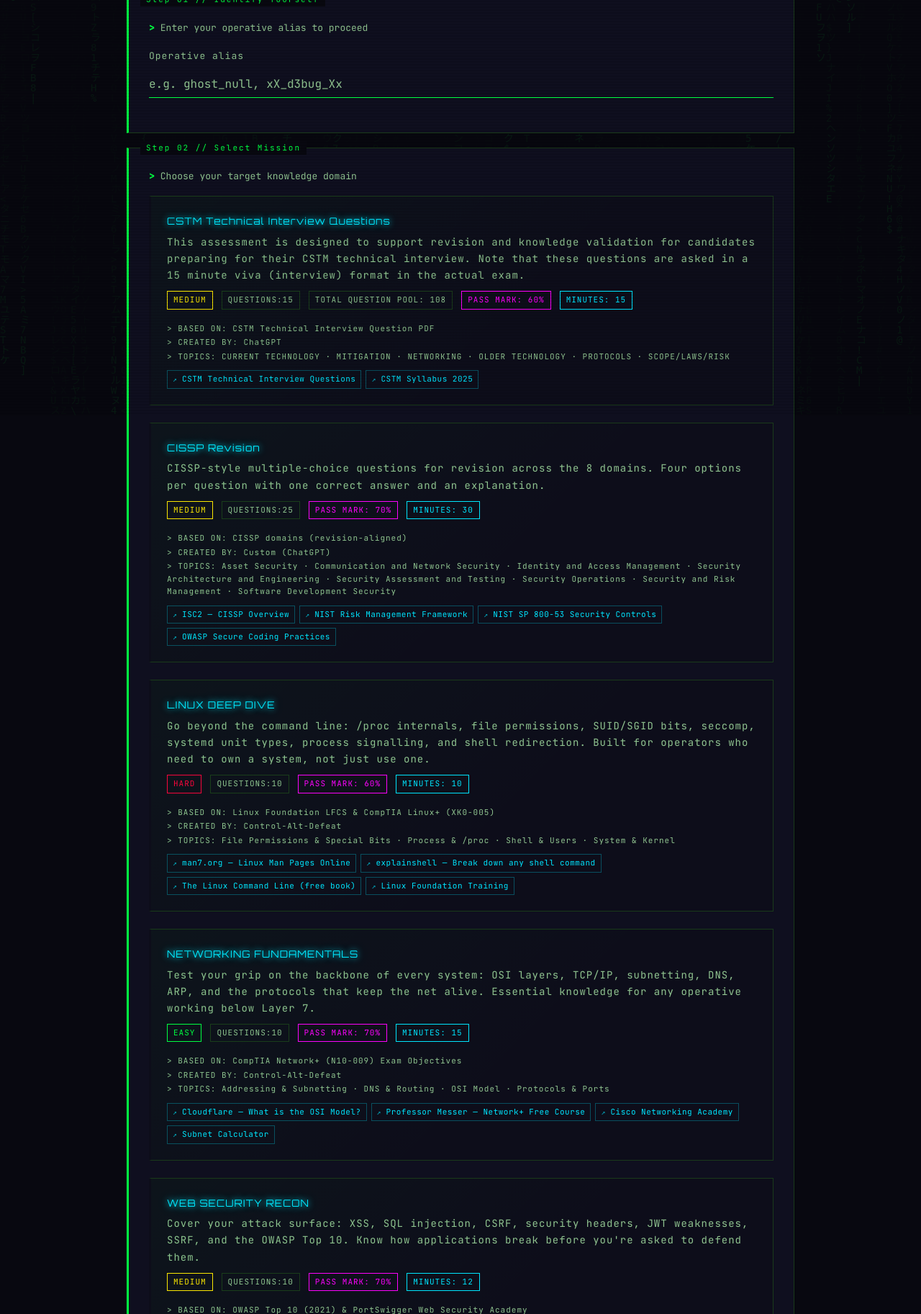
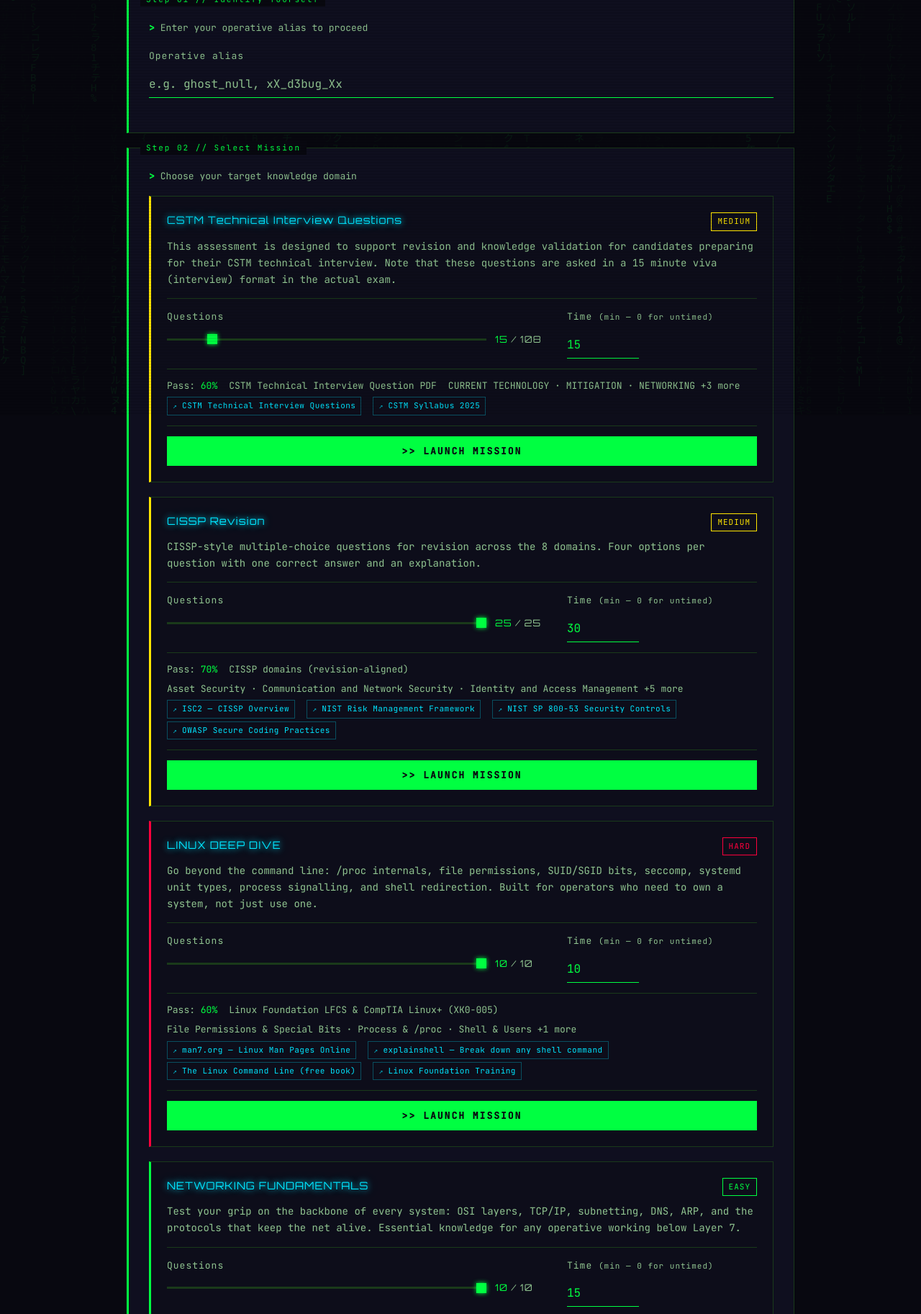
Before and after one commit to RedcentricCyber/Control-Alt-Defeat, a Flask app: page / in a window 1280 px wide. Shown: the part 223-2048 px from the top of the page at 72% size. Run offline with Flask 3, Linux system fonts and the light colour scheme; data comes from the database, SQL or seed files in the repository; some libraries are stand-ins or nearby versions.

Commit message:
Redesign exam cards with always-visible controls and per-card launch
Layout:
- Header row: exam title (left) + difficulty badge (right)
- Description
- Config section (always visible): questions slider + time limit input
- Meta row: pass %, attribution, topic list (first 3), reference links
- Full-width launch button

Cards are now <div> elements instead of <label>; clicking the launch
button selects the exam, syncs hidden form fields, and submits.
Double-click-to-launch and the separate Step 03 panel are removed.

CSS:
- Left border always shows difficulty colour (green/yellow/red/magenta)
- Hover still glows green for consistency
- Add .card-top, .card-meta-row, .card-actions, .card-launch-btn
- Remove .exam-meta, .exam-card::after, overflow:hidden, .exam-card.selected

JS: index.js simplified to launchExam() + slider sync; no more radio
change handlers, examOk tracking, or card click listeners.

https://claude.ai/code/session_01XVqtCZdSjTYJVU5LnCXcMV

```diff
--- a/app/static/css/cyberpunk.css
+++ b/app/static/css/cyberpunk.css
@@ -199,41 +199,34 @@ header {
 .exam-grid {
   display: grid;
   grid-template-columns: 1fr;
-  gap: 16px;
+  gap: 20px;
   margin-bottom: 24px;
 }
 
 .exam-card {
   background: var(--bg-secondary);
   border: 1px solid var(--border-dim);
-  border-left: 3px solid transparent;
+  border-left: 3px solid var(--border-dim);
   padding: 22px;
-  cursor: pointer;
   transition: border-color 0.2s, box-shadow 0.2s;
   position: relative;
-  overflow: hidden;
+  display: flex;
+  flex-direction: column;
 }
 
-.exam-card::after {
-  content: '';
-  position: absolute;
-  inset: 0;
-  background: linear-gradient(135deg, rgba(0,255,65,0.03) 0%, transparent 60%);
-  pointer-events: none;
-}
+/* Difficulty colour on left border — always visible */
+.exam-card-easy   { border-left-color: var(--neon-green);   }
+.exam-card-medium { border-left-color: var(--neon-yellow);  }
+.exam-card-hard   { border-left-color: var(--neon-red);     }
+.exam-card-expert { border-left-color: var(--neon-magenta); }
 
-.exam-card:hover,
-.exam-card.selected {
+.exam-card:hover {
   border-color: var(--neon-green);
   border-left-color: var(--neon-green);
   box-shadow: var(--glow-green), inset 0 0 30px rgba(0,255,65,0.04);
 }
 
-.exam-card.selected {
-  background: rgba(0,255,65,0.06);
-}
-
-/* Double-click launch flash */
+/* Launch flash */
 @keyframes card-launch {
   0%   { box-shadow: var(--glow-green), inset 0 0 30px rgba(0,255,65,0.04); }
   50%  { box-shadow: 0 0 40px rgba(0,255,65,0.8), inset 0 0 60px rgba(0,255,65,0.12); }
@@ -245,7 +238,7 @@ header {
   border-color: var(--neon-green);
 }
 
-/* Alias-nudge pulse when double-clicking without an alias set */
+/* Alias-nudge pulse */
 @keyframes input-nudge {
   0%   { border-color: var(--border-dim); box-shadow: none; }
   40%  { border-color: var(--neon-cyan);  box-shadow: 0 0 14px rgba(0,229,255,0.5); }
@@ -256,26 +249,53 @@ header {
 
 .exam-card input[type="radio"] { display: none; }
 
+/* Card header: title (left) + difficulty tag (right) */
+.card-top {
+  display: flex;
+  align-items: flex-start;
+  justify-content: space-between;
+  gap: 12px;
+  margin-bottom: 10px;
+}
+
 .exam-title {
   font-family: var(--font-display);
-  font-size: 0.85rem;
+  font-size: 0.9rem;
   color: var(--neon-cyan);
   text-shadow: var(--glow-cyan);
-  margin-bottom: 6px;
   letter-spacing: 1px;
+  line-height: 1.4;
 }
 
 .exam-desc {
   font-size: 14px;
   color: var(--text-dim);
-  margin-bottom: 10px;
   line-height: 1.65;
 }
 
-.exam-meta {
+/* Meta row: pass mark, attribution, links */
+.card-meta-row {
   display: flex;
-  gap: 12px;
-  font-size: 12px;
+  flex-wrap: wrap;
+  align-items: center;
+  gap: 4px 16px;
+  font-size: 13px;
+  color: var(--text-dim);
+  margin-top: 14px;
+  padding-top: 12px;
+  border-top: 1px solid var(--border-dim);
+}
+
+/* Actions row: launch button */
+.card-actions {
+  margin-top: 14px;
+  padding-top: 14px;
+  border-top: 1px solid var(--border-dim);
+}
+
+.card-launch-btn {
+  width: 100%;
+  justify-content: center;
 }
 
 .tag {
@@ -284,6 +304,7 @@ header {
   font-size: 11px;
   letter-spacing: 1px;
   text-transform: uppercase;
+  flex-shrink: 0;
 }
 
 .tag-easy     { border-color: var(--neon-green);   color: var(--neon-green);   }
@@ -1230,6 +1251,8 @@ a.history-row-link:hover {
   border-top: 1px solid var(--border-dim);
 }
 
+/* card-config is always visible — no display:none needed */
+
 .cfg-label {
   display: block;
   font-size: 13px;
--- a/app/static/js/index.js
+++ b/app/static/js/index.js
@@ -1,105 +1,52 @@
-// Index page — form validation + exam card selection
+// Index page — alias validation, exam launch, slider sync
 (function () {
-  const aliasInput  = document.getElementById('alias');
-  const launchBtn   = document.getElementById('launch-btn');
-  const examCards   = document.querySelectorAll('.exam-card');
-  const radios      = document.querySelectorAll('input[name="exam_id"]');
-  const qHidden     = document.getElementById('num-questions-hidden');
-  const tlHidden    = document.getElementById('time-limit-hidden');
+  const aliasInput = document.getElementById('alias');
+  const qHidden    = document.getElementById('num-questions-hidden');
+  const tlHidden   = document.getElementById('time-limit-hidden');
 
   let aliasOk = aliasInput ? aliasInput.value.trim().length > 0 : false;
-  let examOk  = false;
-
-  function updateBtn() {
-    launchBtn.disabled = !(aliasOk && examOk);
-  }
 
   if (aliasInput) {
     aliasInput.addEventListener('input', function () {
       aliasOk = this.value.trim().length > 0;
-      updateBtn();
     });
   }
 
-  // Reflect pre-filled alias immediately
-  updateBtn();
+  // Called by each card's launch button
+  window.launchExam = function (examId) {
+    if (!aliasOk) {
+      if (aliasInput) {
+        aliasInput.focus();
+        aliasInput.classList.add('input-nudge');
+        setTimeout(function () { aliasInput.classList.remove('input-nudge'); }, 700);
+      }
+      return;
+    }
 
-  // Show config for the selected card, hide all others, sync hidden fields
-  function showConfig(examId) {
-    examCards.forEach(function (card) {
-      var cfg = card.querySelector('.card-config');
-      if (cfg) cfg.style.display = 'none';
-    });
+    var radio = document.getElementById('exam-' + examId);
+    if (radio) radio.checked = true;
 
-    var card = document.getElementById('card-' + examId);
-    if (!card) return;
-
-    var cfg     = card.querySelector('.card-config');
-    var qSlider = card.querySelector('.card-q-range');
-    var tInput  = card.querySelector('.card-time-val');
-
-    if (cfg) cfg.style.display = '';
+    var card    = document.getElementById('card-' + examId);
+    var qSlider = card && card.querySelector('.card-q-range');
+    var tInput  = card && card.querySelector('.card-time-val');
     if (qHidden && qSlider) qHidden.value  = qSlider.value;
     if (tlHidden && tInput) tlHidden.value = tInput.value;
-  }
 
-  // Delegated: keep hidden fields in sync as sliders / number inputs change
+    if (card) {
+      card.classList.add('launching');
+      setTimeout(function () {
+        document.getElementById('start-form').submit();
+      }, 180);
+    } else {
+      document.getElementById('start-form').submit();
+    }
+  };
+
+  // Keep the slider count label in sync as the user drags
   document.addEventListener('input', function (e) {
-    var card = e.target.closest('.exam-card');
-    if (!card) return;
-
     if (e.target.classList.contains('card-q-range')) {
-      var valEl = e.target.closest('.card-config').querySelector('.card-q-val');
+      var valEl = e.target.closest('.cfg-slider-row').querySelector('.card-q-val');
       if (valEl) valEl.textContent = e.target.value;
-      if (qHidden) qHidden.value = e.target.value;
-    }
-
-    if (e.target.classList.contains('card-time-val')) {
-      if (tlHidden) tlHidden.value = e.target.value;
     }
   });
-
-  radios.forEach(function (radio) {
-    radio.addEventListener('change', function () {
-      examCards.forEach(function (card) { card.classList.remove('selected'); });
-      const card = document.getElementById('card-' + radio.value);
-      if (card) card.classList.add('selected');
-      examOk = true;
-      updateBtn();
-      showConfig(radio.value);
-    });
-  });
-
-  // Click on card label toggles radio
-  examCards.forEach(function (card) {
-    card.addEventListener('click', function () {
-      const radio = card.querySelector('input[type="radio"]');
-      if (radio) {
-        radio.checked = true;
-        radio.dispatchEvent(new Event('change', { bubbles: true }));
-      }
-    });
-
-    // Double-click to launch immediately (alias must be filled first)
-    card.addEventListener('dblclick', function () {
-      const radio = card.querySelector('input[type="radio"]');
-      if (radio) {
-        radio.checked = true;
-        radio.dispatchEvent(new Event('change', { bubbles: true }));
-      }
-
-      if (aliasOk) {
-        card.classList.add('launching');
-        setTimeout(function () {
-          document.getElementById('start-form').submit();
-        }, 180);
-      } else {
-        if (aliasInput) {
-          aliasInput.focus();
-          aliasInput.classList.add('input-nudge');
-          setTimeout(function () { aliasInput.classList.remove('input-nudge'); }, 700);
-        }
-      }
-    });
-  });
 })();
--- a/app/templates/index.html
+++ b/app/templates/index.html
@@ -36,41 +36,17 @@
 
       <div class="exam-grid mt-16" id="exam-grid">
         {% for exam in exams %}
-        <label class="exam-card" id="card-{{ exam.id }}" for="exam-{{ exam.id }}"
-               data-pool-size="{{ exam.pool_size }}"
-               data-default-questions="{{ exam.num_questions }}"
-               data-default-time="{{ exam.time_limit }}">
-          <input
-            type="radio"
-            name="exam_id"
-            id="exam-{{ exam.id }}"
-            value="{{ exam.id }}"
-            required
-          >
-          <div class="exam-title">{{ exam.title }}</div>
+        <div class="exam-card exam-card-{{ exam.difficulty | lower }}" id="card-{{ exam.id }}">
+          <input type="radio" name="exam_id" id="exam-{{ exam.id }}" value="{{ exam.id }}">
+
+          <div class="card-top">
+            <div class="exam-title">{{ exam.title }}</div>
+            <span class="tag tag-{{ exam.difficulty | lower }}">{{ exam.difficulty }}</span>
+          </div>
+
           <div class="exam-desc">{{ exam.description }}</div>
-          <div class="exam-meta">
-            <span class="tag tag-{{ exam.difficulty | lower }}">{{ exam.difficulty }}</span>
-            <span class="tag tag-count">QUESTIONS: {{- exam.num_questions }}</span>
-            {%- if exam.pool_size > exam.num_questions %}<span class="tag tag-count">TOTAL QUESTION POOL: {{ exam.pool_size }}</span>{%- endif -%}</span>
-            <span class="tag tag-passmark">PASS MARK: {{ exam.pass_mark }}%</span>
-            {% if exam.time_limit %}<span class="tag tag-timer">MINUTES: {{ exam.time_limit }}</span>{% endif %}
-          </div>
-          {% if exam.based_on or exam.created_by or exam.categories %}
-          <div class="exam-attribution">
-            {% if exam.based_on %}<span>&gt; BASED ON: {{ exam.based_on }}</span>{% endif %}
-            {% if exam.created_by %}<span>&gt; CREATED BY: {{ exam.created_by }}</span>{% endif %}
-            {% if exam.categories %}<span>&gt; TOPICS: {{ exam.categories | join(' · ') }}</span>{% endif %}
-          </div>
-          {% endif %}
-          {% if exam.links %}
-          <div class="exam-links" onclick="event.stopPropagation()">
-            {% for link in exam.links %}
-            <a href="{{ link.url }}" target="_blank" rel="noopener noreferrer" class="exam-link">{{ link.text }}</a>
-            {% endfor %}
-          </div>
-          {% endif %}
-          <div class="card-config" style="display:none;" onclick="event.stopPropagation()">
+
+          <div class="card-config">
             <div class="config-grid">
               <div>
                 <span class="cfg-label">Questions</span>
@@ -80,30 +56,35 @@
                 </div>
               </div>
               <div>
-                <span class="cfg-label">Time <span class="text-dim" style="font-size:12px;">(minutes — 0 for untimed)</span></span>
+                <span class="cfg-label">Time <span class="text-dim" style="font-size:11px;">(min — 0 for untimed)</span></span>
                 <input type="number" class="cfg-number-input card-time-val" min="0" max="999" value="{{ exam.time_limit }}">
               </div>
             </div>
           </div>
-        </label>
+
+          <div class="card-meta-row">
+            <span>Pass: <span class="text-green">{{ exam.pass_mark }}%</span></span>
+            {% if exam.based_on %}<span>{{ exam.based_on }}</span>{% endif %}
+            {% if exam.categories %}<span>{{ exam.categories[:3] | join(' · ') }}{% if exam.categories | length > 3 %} +{{ exam.categories | length - 3 }} more{% endif %}</span>{% endif %}
+            {% if exam.links %}{% for link in exam.links %}<a href="{{ link.url }}" target="_blank" rel="noopener noreferrer" class="exam-link">{{ link.text }}</a>{% endfor %}{% endif %}
+          </div>
+
+          <div class="card-actions">
+            <button type="button" class="btn btn-primary card-launch-btn"
+                    onclick="launchExam('{{ exam.id }}')">
+              <span>&gt;&gt;</span> LAUNCH MISSION
+            </button>
+          </div>
+        </div>
         {% else %}
-        <div class="text-dim" style="padding:20px;">
-          &gt; NO EXAM MODULES FOUND IN DATABANK
-        </div>
+        <div class="text-dim" style="padding:20px;">&gt; NO EXAM MODULES FOUND IN DATABANK</div>
         {% endfor %}
       </div>
     </div>
 
-    <!-- Hidden fields populated by JS from the selected card's config -->
+    <!-- Populated by JS before form submit -->
     <input type="hidden" name="num_questions" id="num-questions-hidden" value="">
     <input type="hidden" name="time_limit_override" id="time-limit-hidden" value="">
-
-    <!-- Submit -->
-    <div class="fade-in fade-in-delay-3">
-      <button type="submit" class="btn btn-primary" id="launch-btn" disabled>
-        <span>&gt;&gt;</span> INITIATE EXAM SEQUENCE
-      </button>
-    </div>
 
   </form>
 
```
